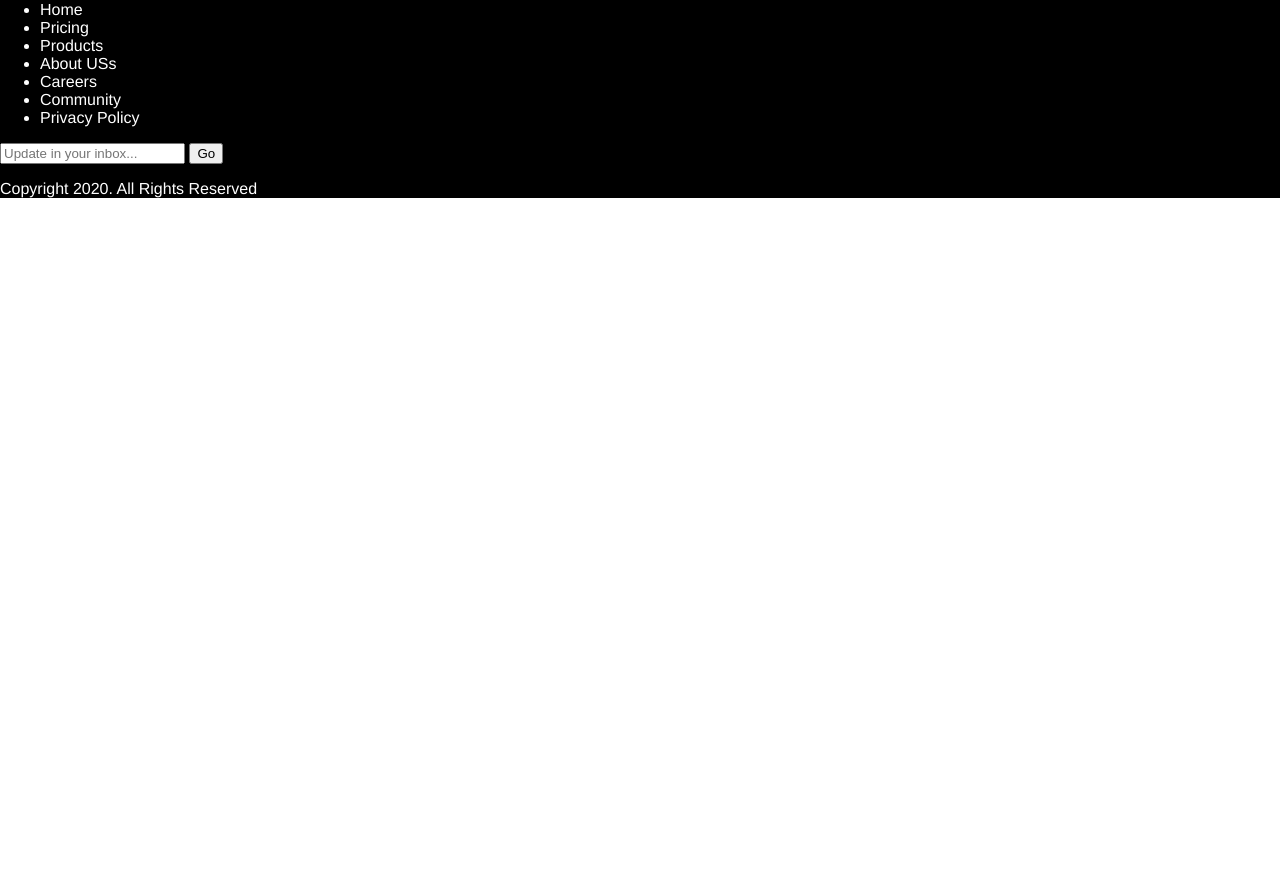
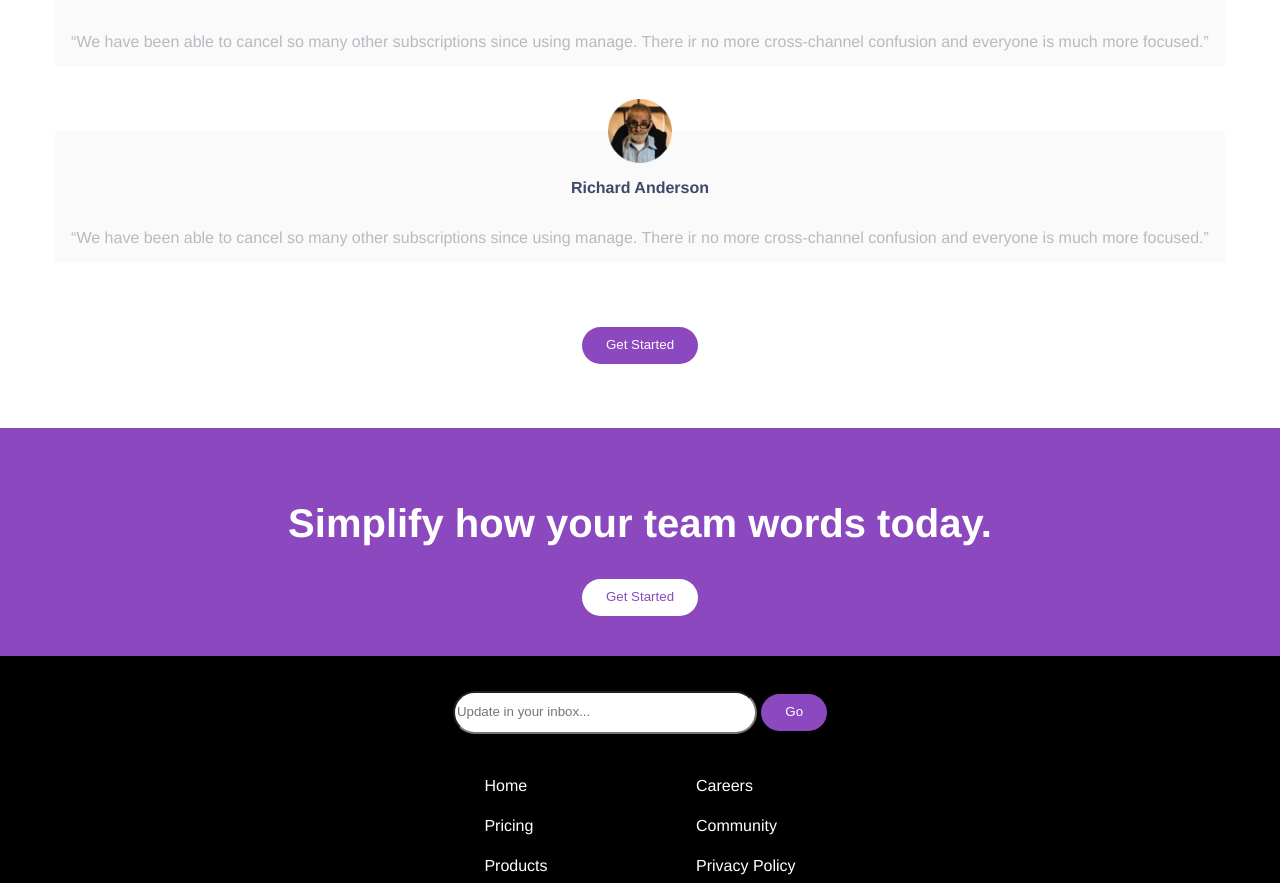
Before and after one commit to guabriola/manage-site, a plain HTML site: page index.html in a window 1280 px wide. Shown: the part 1917-2800 px from the top of the page. Before the commit the page ends 2131 px from the top, so only its background shows below. Drawn offline with Linux system fonts and the light colour scheme; a web font is replaced by a local one.

Commit message:
Para 480 x solo falta solucionar viñeta lo con estilo

```diff
--- a/css/style-prueba.css
+++ /dev/null
@@ -1,40 +0,0 @@
-*{
-    box-sizing: border-box;
-}
-
-body {
-    display: flex;
-    flex-wrap: wrap;
-}
-
-header {
-        background-color: beige;
-        display: flex;
-        justify-content: space-between;
-}
-
-.nav-header {
-    display: none;
-}
-
-#button-header {
-    display: none;
-}
-
-h1 {
-    display: none;
-}
-div {
-    background-color: green;
-}
-
-main {
-    background-color: aqua;
-    width: 480px;
-    height: auto;
-}
-
-footer {
-    background-color: black;
-    color: white;
-}
--- a/css/style.css
+++ b/css/style.css
@@ -13,11 +13,19 @@
 /*--------BODY-------*/
 body {
     font-family: 'Be Vietnam', 'Helvetica', 'Trebuchet MS';
+    display: flex;
+    flex-direction: column;
+    justify-content: center;
     margin: 0;
-    min-width: 480px;
 }
 
-
+.contenedor {
+    display: flex;
+    flex-direction: column;
+    justify-content: center;
+    margin: 0%;
+    gap: 4rem;
+}
 /*-------HEADER--------*/
 header {
     display: flex;
@@ -25,8 +33,6 @@ header {
     padding: 7vw;
 
 }
-
-
 
 /*---Se Oculta menú y botón (Get Started) en Movil---*/
 .nav-header {
@@ -57,8 +63,21 @@ li h4 {
 
 }
 
+/*///-------Boton general--------///*/
+.button-general {
+    background-color: #8B48BF;
+    border-radius: 3rem;
+    border: 0;
+    color: white;
+    font-size: .8 rem;
+    line-height: 2.3rem;
+    padding: 0 1.5rem;
+    margin: 0%;
+}
+
+/*////////////////////////////////*/
 /*///---------MAIN---------///*/
-
+/*///////////////////////////////*/
 .tarjetas {
     display: flex;
     flex-direction: column;
@@ -108,6 +127,7 @@ h3 {
     display: flex;
     justify-content: center;
     order: -1;
+
 }
 .porcentajes {
     max-width: 25rem;
@@ -118,8 +138,7 @@ h3 {
 /*///////////////////////////////////////////////////////////////////*/
 
 .tarjeta-lista-ord {
-    margin-top: 4rem;
-    margin-bottom: 4rem;
+
 
 }
 .lista-tarjeta-4 {
@@ -137,19 +156,15 @@ h3 {
     background-color: rgba(139, 72, 191, 0.3);
     height: 2.6rem;
     flex-grow: 4;
-
-
-  }
+}
 
 .list-item {
-
     /* Increment counter */
     display: flex;
     flex-wrap: wrap;
     counter-increment: list;
     align-items: baseline;
-
-  }
+}
 
 .list-item::before {
     /* Set content to an empty string */
@@ -170,7 +185,7 @@ h3 {
     align-items: center;
     border-radius: 50rem;
     /* Additional text styles */
-    color: white;
+    color: white;;
 
   }
 
@@ -185,35 +200,117 @@ h3 {
 
 .they-said {
     display: flex;
+    flex-direction: column;
+    align-items: center;
+    text-align: center;
+    gap: 4rem;
+    padding: 0 2rem;
 }
+
 .avatar-card{
     display: flex;
     flex-direction: column;
     align-items: center;
 }
 
-.foto-avatar img {
-    width: 4rem;
+.contenedor-texto-avatar > * {
+    margin: 0%;
 }
 
-/*------------------------------------*/
-.button-general {
-    background-color: #8B48BF;
-    border-radius: 3rem;
-    border: 0;
-    color: white;
-    font-size: .8;
-    height: 3rem;
-    margin: 0%;
-    width: 8.4rem;
+.contenedor-texto-avatar {
+    display: flex;
+    align-items: center;
+    flex-direction: column;
+    background-color: #FAFAFA;
 }
 
+.contenedor-texto-avatar h4 {
+    color:#3F4868;
+    padding: 1rem;
+}
+
+.contenedor-texto-avatar p {
+    color:#B9B9C1;
+    padding: 1rem;
+}
+
+.contenedor-texto-avatar img {
+    width: 4rem;
+    margin-top: -2rem;
+
+}
+/*------------------------------------*/
+
+/*--------Banner-------*/
 .banner {
     background-color: #8B48BF;
     color: white;
+    display: flex;
+    flex-direction: column;
+    align-items: center;
+    padding: 2.5rem 5rem;
 }
+
+.banner h2{
+    font-size: 2.5rem;
+    font-weight: 700;
+    text-align: center;
+}
+
+.banner input.button-general {
+    background-color: white;
+    color:#8B48BF;
+}
+/*---------------------------*/
+
 /*--------Footer-------*/
+
 footer {
     background-color: black;
     color: white;
+    display: flex;
+    flex-direction: column;
+    align-items: center;
+    padding: 2.2rem 3rem;
+    gap: 2rem;
 }
+/*--------Cuadro de texto con boton-------*/
+form .cuadro-texto {
+    border-radius: 3rem;
+    line-height: 2.3rem;
+    width: 19rem;
+}
+
+/*--------Nav con Lista-------*/
+ul.list-footer {
+    list-style: none;
+    columns: 2;
+    margin: 0;
+    padding: 0;
+    -webkit-columns: 2;
+    -moz-columns: 2;
+    -webkit-column-gap: 7rem;
+
+}
+
+/*--------Iconos Logo y copyright-------*/
+.iconos {
+    display: flex;
+    justify-content: space-around;
+    gap: 4.5rem;
+    font-size: 1.25rem;
+}
+
+.list-footer li {
+    font-size: 1rem;
+    width: 400;
+    line-height: 2.5rem;
+}
+
+.copyright {
+    color:#8C8C94;
+    font-size: .8rem;
+    font-weight: 500;
+
+}
+/*---------------------------*/
--- a/index.html
+++ b/index.html
@@ -29,7 +29,7 @@
         <i class="fa-solid fa-bars"></i>
     </header>
 
-    <main>
+    <main class="contenedor">
 
         <section class="tarjetas">
             <div class="tarjeta">
@@ -76,41 +76,57 @@
             <h3>What they´ve said</h3>
 
             <div class="avatar-card">
-                <div class="foto-avatar">
+                <div class="contenedor-texto-avatar">
                     <img src="/imagenes/avatar-ali.png" alt="imagen-of-ali-bravo">
-                </div>
                     <h4>Ali Bravo</h4>
                     <p>“Manage has supercharged our team´s workflow. The ability to maintain visibility on larger milestones at all times keeps everyone motivated.”</p>
                 </div>
+            </div>
 
             <div class="avatar-card">
-                <div class="foto-avatar">
+                <div class="contenedor-texto-avatar">
                     <img src="/imagenes/avatar-anisha.png" alt="imagen-of-anisha">
-                </div>
                     <h4>Anisha Sanders</h4>
                     <p>“We have been able to cancel so many other subscriptions since using manage. There ir no more cross-channel confusion and everyone is much more focused.”</p>
                 </div>
+            </div>
 
             <div class="avatar-card">
-                <div class="foto-avatar">
+                <div class="contenedor-texto-avatar">
                     <img src="/imagenes/avatar-richard.png" alt="imagen-of-richard">
-                </div>
                     <h4>Richard Anderson</h4>
                     <p>“We have been able to cancel so many other subscriptions since using manage. There ir no more cross-channel confusion and everyone is much more focused.”</p>
+                </div>
             </div>
 
             <input class="button-general" type="submit" name="getstarted" value="Get Started">
         </section>
 
         <section class="banner">
-            <h2 class="titulo-banner">Simplify your team words today.</h2>
-            <input class="banner-button" type="button" name="getstarted" value="Get Started">
+            <h2>Simplify how your team words today.</h2>
+            <input class="button-general" type="button" name="getstarted" value="Get Started">
         </section>
     </main>
 
     <footer>
-        <div class="logo-iconos">
-            <img src="/imagenes/logo-footer.svg" alt="Logo de la empresa">
+
+        <form>
+            <input class="cuadro-texto" type="text" name="inbox" placeholder="Update in your inbox...">
+            <input class="button-general" type="button" name="button-inbox" id="button-inbox" value="Go">
+        </form>
+
+        <nav>
+            <ul class="list-footer">
+                <li>Home</li>
+                <li>Pricing</li>
+                <li>Products</li>
+                <li>About Us</li>
+                <li>Careers</li>
+                <li>Community</li>
+                <li>Privacy Policy</li>
+            </ul>
+        </nav>
+
         <div class="iconos">
             <a href="https://www.facebook.com"> <img class="icono" src="/imagenes/icon-facebook.svg" alt="facebook"></a>
             <a href="https://www.youtube.com"> <img class="icono" src="/imagenes/icon-youtube.svg" alt="youtube"></a>
@@ -118,27 +134,13 @@
             <a href="https://www.pinterest.com"> <img class="icono" src="/imagenes/icon-pinterest.svg" alt="pinterest"></a>
             <a href="https://www.instagram.com"> <img class="icono" src="/imagenes/icon-instagram.svg" alt="instagram"></a>
         </div>
-        </div>
-            <nav class="nav-footer">
-                <ul class="list-footer">
-                    <li>Home</li>
-                    <li>Pricing</li>
-                    <li>Products</li>
-                    <li>About USs</li>
-                    <li>Careers</li>
-                    <li>Community</li>
-                    <li>Privacy Policy</li>
-                </ul>
-            </nav>
-        <div class="caja-formulario">
-        <form class="formulario" action="">
-            <input type="text" name="inbox" id="inbox" placeholder="Update in your inbox...">
-            <input class="button-inbox" type="button" name="button-inbox" id="button-inbox" value="Go">
-        </form>
-        </div>
+
+        <img src="/imagenes/logo-footer.svg" alt="Logo de la empresa">
+
         <div>
         <p class="copyright">Copyright 2020. All Rights Reserved</p>
         </div>
+
     </footer>
 
 </body>
```
Also changed, not shown: index-prueba.html (deleted, +0 -72 lines). Lines whose indentation alone changed are shown as unchanged.
